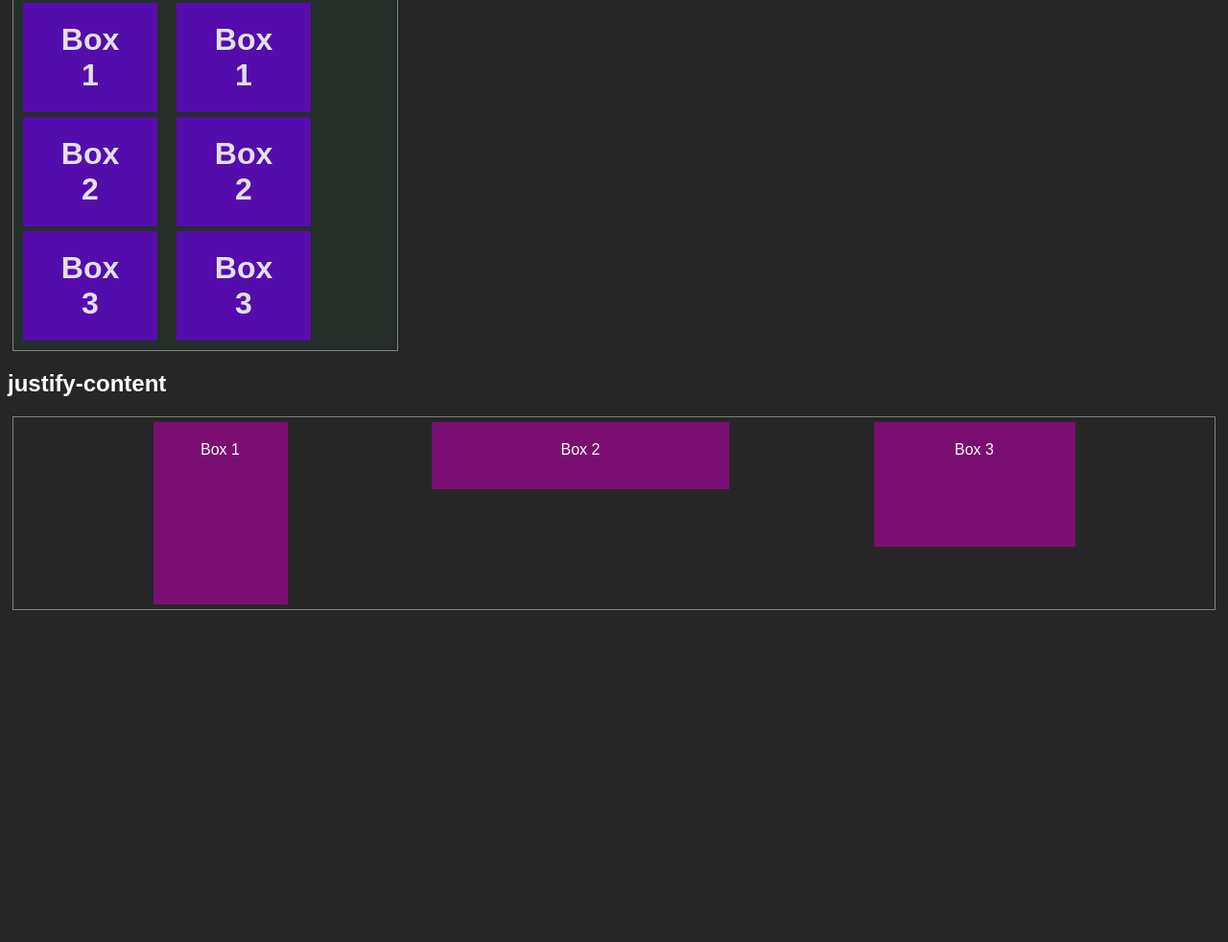
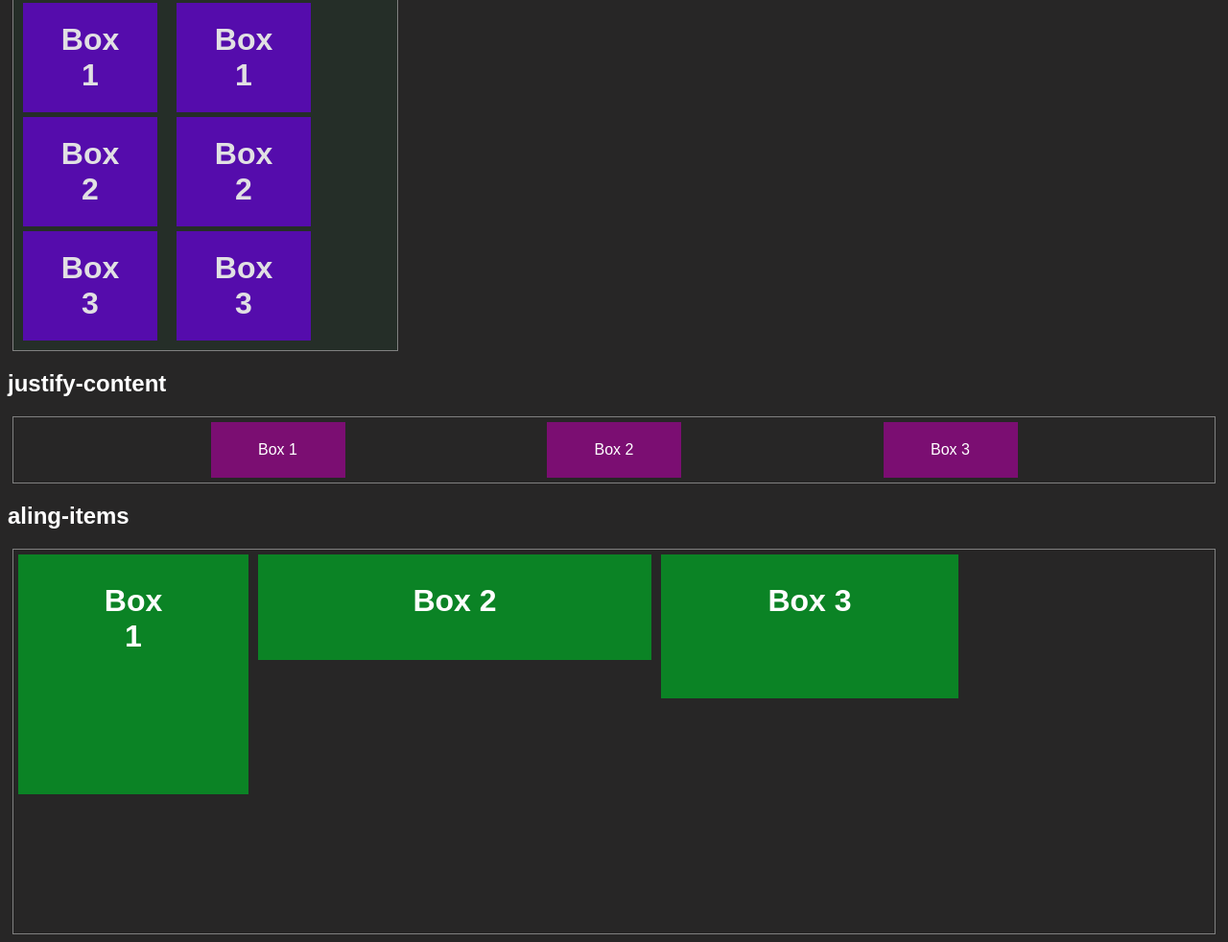
Before and after one commit to RomualdoFranca/FlexBox, a plain HTML site: page flex1.html in a window 1280 px wide. Shown: the part 1460-2442 px from the top of the page at 96% size. Before the commit the page ends 2104 px from the top, so only its background shows below. Drawn offline with Linux system fonts and the light colour scheme.

Commit message:
creating a aling-items example

```diff
--- a/flex1.css
+++ b/flex1.css
@@ -128,15 +128,36 @@ direita */
     width: 80px;
 
 }
-#container4 > .box1 {
+/* .container {
+  align-items: stretch | flex-start | flex-end | center | baseline | first baseline | last baseline | start |
+   end | self-start | self-end + ... safe | unsafe;
+} */
+#container5 {
+    height: 400px;
+    display: flex;
+    border: 1px solid gray;
+    font: bold 2em Arial, sans-serif;
+    /* align-items: flex-end;*/
+    align-items: self-start;
+    /* align-items: center; */
+    /* align-items: stretch; */
+    /* align-items: baseline; */
+
+}
+
+#container5 > .box1 {
     width: 80px;
-    height: 150px;
+    height: 190px;
 }
-#container4 > .box2 {
+#container5 > .box2 {
     width: 250px;
-    height: 30px;
+    height: 50px;
 }
-#container4 > .box3 {
+#container5 > .box3 {
     width: 150px;
     height: 90px;
 }
+#container5 {
+    display: flex;
+
+}
--- a/flex1.html
+++ b/flex1.html
@@ -84,8 +84,18 @@
 
              </div>
         </div> <!--fim do cl_container2-->
+
         <h2>justify-content</h2>
         <div id="container4">
+
+            <div class="box1">Box 1</div>
+            <div class="box2">Box 2</div>
+            <div class="box3">Box 3</div>
+
+         </div>
+
+         <h2>aling-items</h2>
+        <div id="container5">
 
             <div class="box1">Box 1</div>
             <div class="box2">Box 2</div>
```
